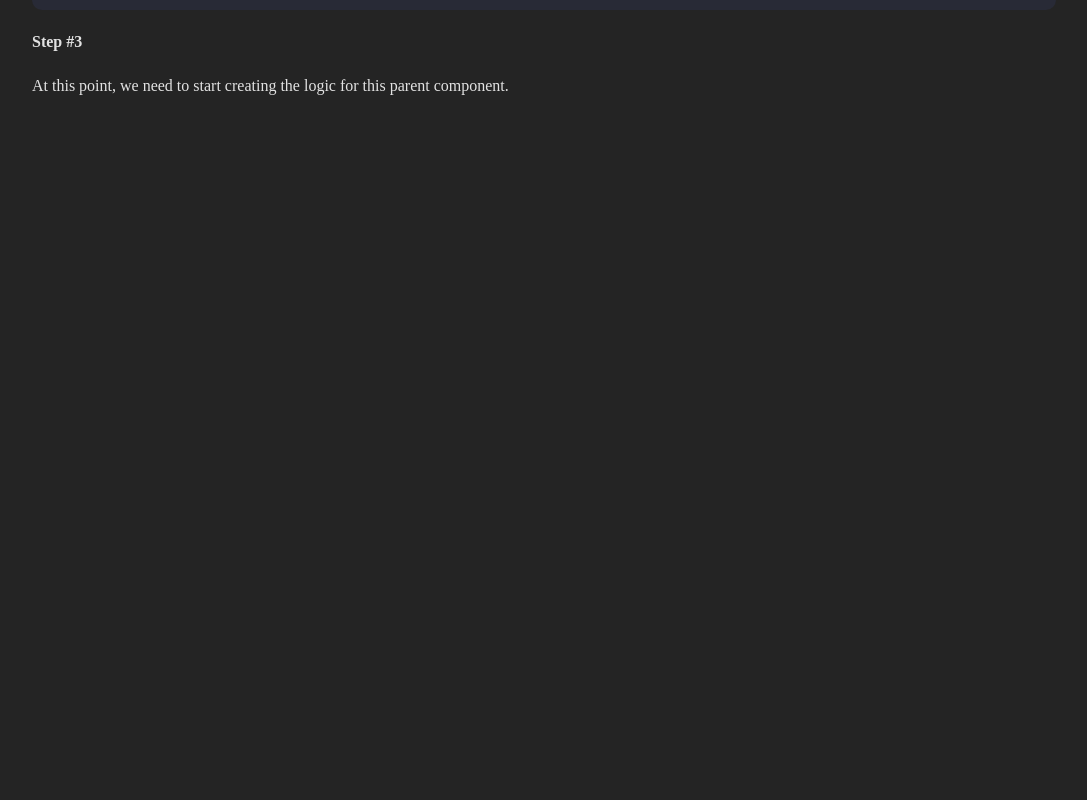
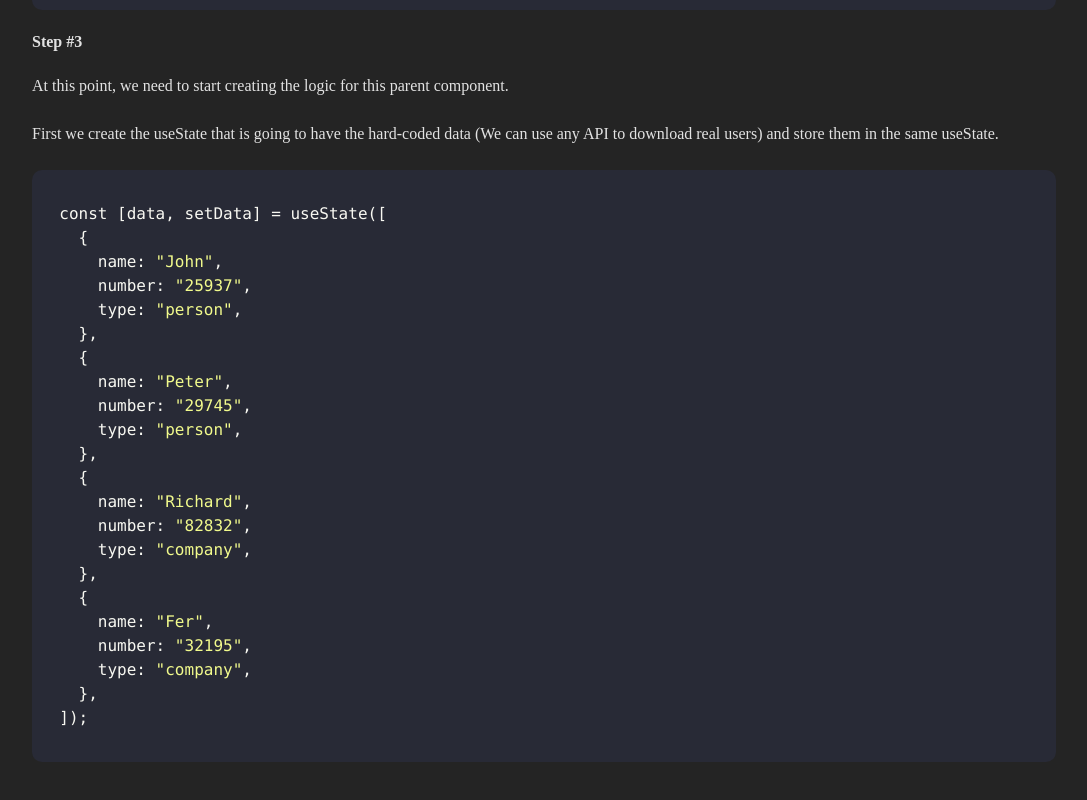
Before and after one commit to kinxori/inxel-test, a React (Vite) app: page / in a window 1280 px wide. Shown: the part 2799-3599 px from the top of the page, without its empty margins (96-1183 px from the left). Before the commit the page ends 3001 px from the top, so only its background shows below. Built offline with nearby package versions, Linux system fonts and the light colour scheme.

Commit message:
adding another snippet code 3

```diff
--- a/src/App.jsx
+++ b/src/App.jsx
@@ -1,12 +1,6 @@
 import InxelTest from "./components/inxel-test";
 import SyntaxHighlighter from "react-syntax-highlighter";
-import {
-  atomOneDark,
-  darcula,
-  dark,
-  docco,
-  dracula,
-} from "react-syntax-highlighter/dist/esm/styles/hljs";
+import { dracula } from "react-syntax-highlighter/dist/esm/styles/hljs";
 
 export default function App() {
   const snippet1 = `
@@ -70,6 +64,32 @@ export default function App() {
   <button className={null} onClick={null}>
     A-Z
   </button>
+`;
+
+  const snippet5 = `
+  const [data, setData] = useState([
+    {
+      name: "John",
+      number: "25937",
+      type: "person",
+    },
+    {
+      name: "Peter",
+      number: "29745",
+      type: "person",
+    },
+    {
+      name: "Richard",
+      number: "82832",
+      type: "company",
+    },
+    {
+      name: "Fer",
+      number: "32195",
+      type: "company",
+    },
+  ]);
+
 `;
 
   return (
@@ -158,6 +178,18 @@ export default function App() {
         <br></br>
         <p>At this point, we need to start creating the logic for this parent component.</p>
         <br></br>
+        <p>
+          First we create the useState that is going to have the hard-coded data (We can use any API
+          to download real users) and store them in the same useState.
+        </p>
+        <br></br>
+        <SyntaxHighlighter
+          language="jsx"
+          style={dracula}
+          className="rounded-[10px] overflow-hidden "
+        >
+          {snippet5}
+        </SyntaxHighlighter>
       </div>
     </article>
   );
```
